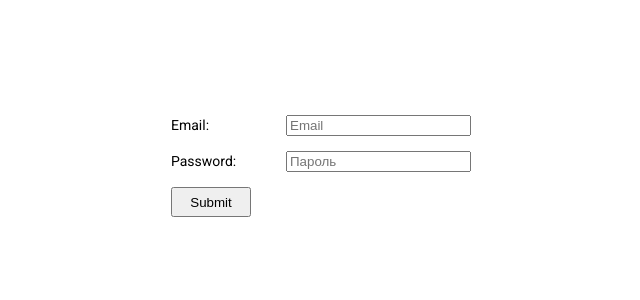
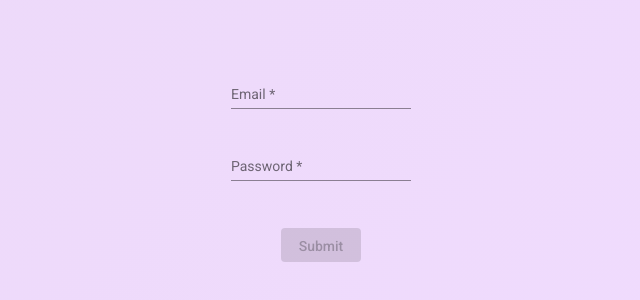
Before and after one commit to tes7a/forms-builder, an Angular app: page /auth in a window 1280 px wide. Shown: the part 234-534 px from the top of the page, without its empty margins (319-959 px from the left). Built offline with nearby package versions, Linux system fonts and the light colour scheme.

Commit message:
styled and add validation in auth component

```diff
--- a/src/app/app.component.scss
+++ b/src/app/app.component.scss
@@ -2,10 +2,7 @@
   display: flex;
   justify-content: center;
   align-items: center;
+
   height: 100%;
   width: 100%;
-
-  .app-auth-container {
-
-  }
 }
--- a/src/app/auth/auth.component.html
+++ b/src/app/auth/auth.component.html
@@ -1,14 +1,31 @@
 <div class="auth-block">
   <form [formGroup]="form">
-    <div class="auth-control">
-      <label>Email:</label>
-      <input type="text" placeholder="Email" formControlName="email">
+
+    <mat-form-field class="auth-control">
+      <mat-label>Email</mat-label>
+      <input type="email" formControlName="email" matInput placeholder="Ex. pat@example.com">
+      <mat-error *ngIf="form.get('email')?.hasError('email') && !form.get('email')?.hasError('required')">
+        Please enter a valid email address
+      </mat-error>
+      <mat-error *ngIf="form.get('email')?.hasError('required')">
+        Email is <strong>required</strong>
+      </mat-error>
+    </mat-form-field>
+
+    <mat-form-field class="auth-control">
+      <mat-label>Password</mat-label>
+      <input formControlName="password" type="password" matInput placeholder="Ex. Password">
+      <mat-error *ngIf="form.get('password')?.hasError('minlength') && !form.get('password')?.hasError('required')">
+        Please enter correct password
+      </mat-error>
+      <mat-error *ngIf="form.get('password')?.hasError('required')">
+        Password is <strong>required</strong>
+      </mat-error>
+    </mat-form-field>
+
+    <div class="auth-btn-container">
+      <button [disabled]="form.invalid" mat-raised-button color="primary" class="auth-btn-submit" type="submit"
+        (click)="onLogin()">Submit</button>
     </div>
-
-    <div class="auth-control">
-      <label>Password:</label>
-      <input type="password" placeholder="Пароль" formControlName="password">
-    </div>
-    <button class="auth-btn-submit" type="submit" (click)="onLogin()">Submit</button>
   </form>
 </div>
--- a/src/app/auth/auth.component.scss
+++ b/src/app/auth/auth.component.scss
@@ -2,13 +2,21 @@
   width: 300px;
 
   .auth-control {
+    display: flex;
+    justify-content: center;
+
     margin-bottom: 15px;
-    display: flex;
-    justify-content: space-between;
   }
 
   .auth-btn-submit {
-    height: 30px;
+    height: 34px;
     width: 80px;
+
+    margin-top: 15px;
+  }
+
+  .auth-btn-container {
+    display: flex;
+    justify-content: center;
   }
 }
--- a/src/app/auth/auth.component.ts
+++ b/src/app/auth/auth.component.ts
@@ -1,5 +1,5 @@
 import { Component } from '@angular/core';
-import { FormControl, FormGroup } from '@angular/forms';
+import { FormControl, FormGroup, Validators } from '@angular/forms';
 import { Router } from '@angular/router';
 import { AuthService } from '../services/auth-service.service';
 
@@ -8,10 +8,11 @@ import { AuthService } from '../services/auth-service.service';
   templateUrl: './auth.component.html',
   styleUrls: ['./auth.component.scss'],
 })
+
 export class AuthComponent {
   form = new FormGroup({
-    email: new FormControl(''),
-    password: new FormControl(''),
+    email: new FormControl('', [Validators.email, Validators.required]),
+    password: new FormControl('', [Validators.minLength(5), Validators.required]),
   });
 
   constructor(private authService: AuthService, private route: Router) {
@@ -22,11 +23,12 @@ export class AuthComponent {
       return;
     }
 
-    // test discription test test
-    this.authService
-      .login(this.form.get('email')?.value || '', this.form.get('password')?.value || '')
-      .subscribe(() => {
-        this.route.navigate(['']);
-      });
+    if (this.form.valid) {
+      this.authService
+        .login(this.form.get('email')?.value || '', this.form.get('password')?.value || '')
+        .subscribe(() => {
+          this.route.navigate(['']);
+        });
+    }
   }
 }
--- a/src/styles.scss
+++ b/src/styles.scss
@@ -1,4 +1,13 @@
 /* You can add global styles to this file, and also import other style files */
 
-html, body { height: 100%; }
-body { margin: 0; font-family: Roboto, "Helvetica Neue", sans-serif; }
+html,
+body {
+  height: 100%;
+  background: linear-gradient(-50deg, #f1dcff, #ecd9f8);
+  ;
+}
+
+body {
+  margin: 0;
+  font-family: Roboto, "Helvetica Neue", sans-serif;
+}
```
Also changed, not shown: src/app/app.module.ts (+8 -0 lines), 1 other file (tests, documents, lock files or other folders).
